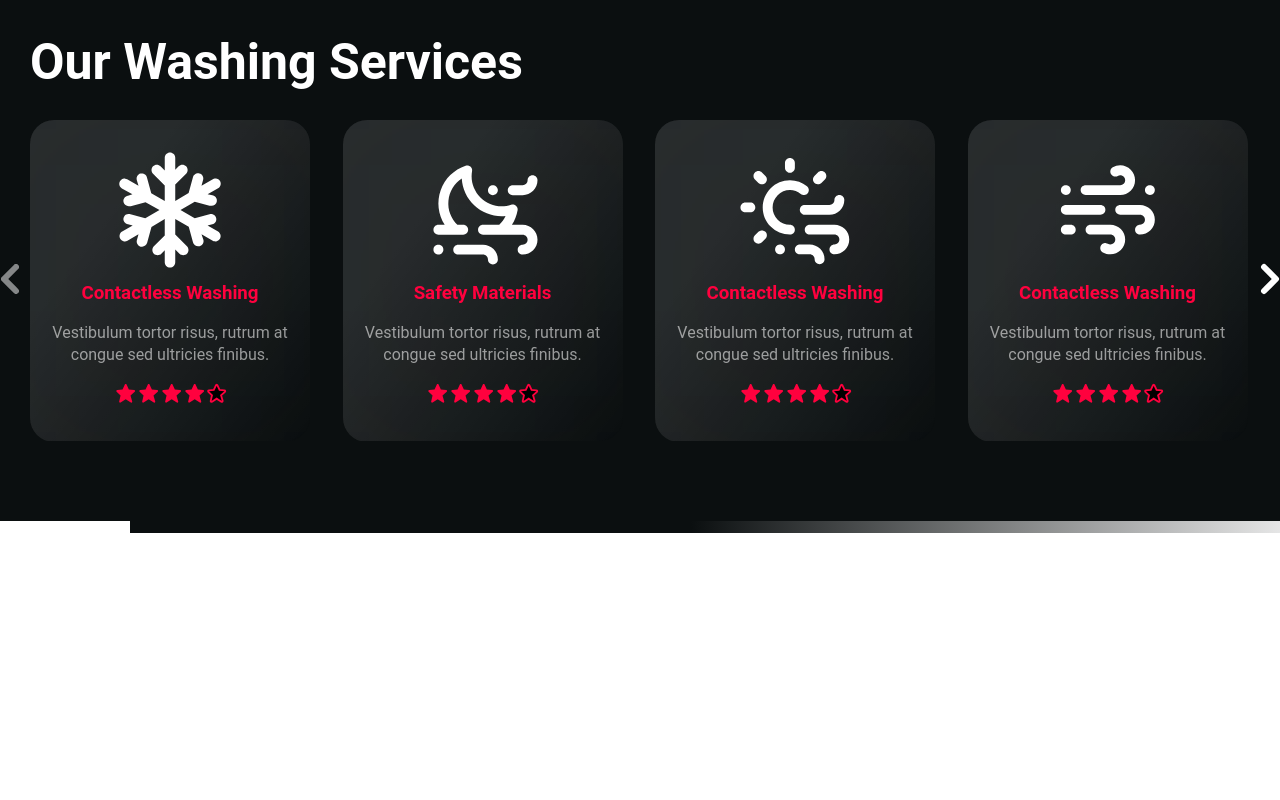
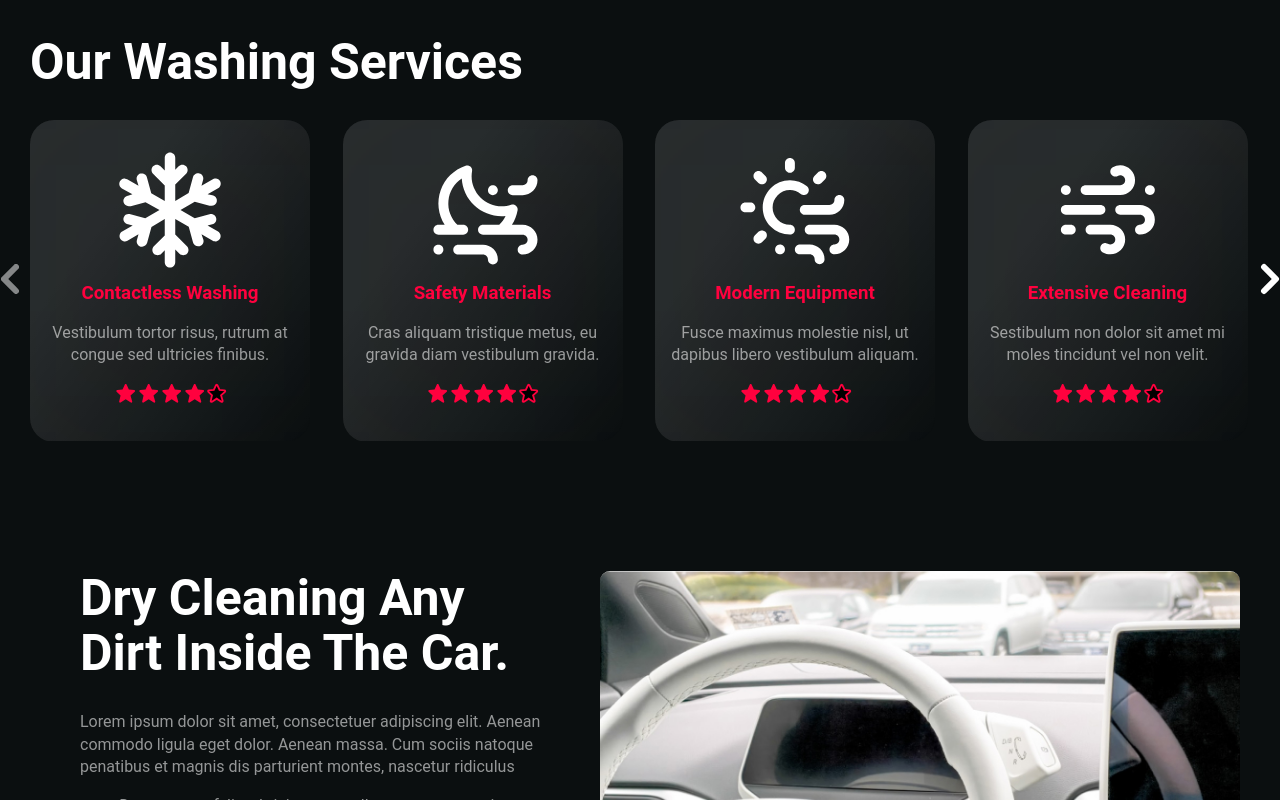
Before and after one commit to oleksandr-sidarok/car-wash, a Vue app: page /booking in a window 1280 px wide. Shown: the part 2000-2800 px from the top of the page. Before the commit the page ends 2533 px from the top, so only its background shows below. Built offline with nearby package versions, Linux system fonts and the light colour scheme.

Commit message:
add section cleaning-services for HomePage

```diff
--- a/src/components/CardsSlider.vue
+++ b/src/components/CardsSlider.vue
@@ -1,7 +1,6 @@
 <template>
   <div class="wrapper">
     <swiper
-        ref="swiperRef"
         :slides-per-view="4"
         :space-between="30"
         :modules="swiperModules"
@@ -40,6 +39,7 @@ const swiperModules = [Navigation]
 import "swiper/css";
 import 'swiper/css/navigation';
 import 'swiper/css/scrollbar';
+import {defineProps} from "vue";
 
 const props = defineProps({
   items: {
--- a/src/components/UI/AppButton.vue
+++ b/src/components/UI/AppButton.vue
@@ -9,6 +9,7 @@
 
 <script setup>
 import {computed} from "vue";
+import {defineProps} from "vue";
 
 const props = defineProps({
   type: {
@@ -42,8 +43,9 @@ let linkType = computed(() => {
     color: white;
   }
 
-  .outline {
+  .outlined {
     background: transparent;
     border: 1px solid #ffffff;
+    opacity: 0.8;
   }
 </style>
--- a/src/views/HomePage.vue
+++ b/src/views/HomePage.vue
@@ -55,12 +55,76 @@
       </div>
     </div>
   </section>
+  <section class="cleaning-services">
+    <div class="container">
+      <div class="inner">
+        <div class="content">
+          <!--    Evan Yu, I'm sorry      -->
+          <swiper
+              :slides-per-view="1"
+              :modules="swiperModules"
+              :navigation="{nextEl: '#next', prevEl: '#prev'}"
+              @swiper="cleaningSwiper = $event"
+              @reachBeginning="$forceUpdate"
+              @reachEnd="$forceUpdate"
+          >
+            <swiper-slide>
+              <h2 @click="">Dry Cleaning Any Dirt Inside The Car.</h2>
+              <div class="text">
+                <p>
+                  Lorem ipsum dolor sit amet, consectetuer adipiscing elit. Aenean commodo ligula eget dolor.
+                  Aenean massa. Cum sociis natoque penatibus et magnis dis parturient montes, nascetur ridiculus
+                </p>
+                <p>
+                  mus. Donec quam felis, ultricies nec, pellentesque eu, pretium quis, sem. Nulla consequat
+                  massa quis enim.
+                </p>
+              </div>
+            </swiper-slide>
+            <swiper-slide>
+              <h2>Dry Cleaning Any Dirt Inside The Car.</h2>
+              <div class="text">
+                <p>
+                  Lorem ipsum dolor sit amet, consectetuer adipiscing elit. Aenean commodo ligula eget dolor.
+                  Aenean massa. Cum sociis natoque penatibus et magnis dis parturient montes, nascetur ridiculus
+                </p>
+                <p>
+                  mus. Donec quam felis, ultricies nec, pellentesque eu, pretium quis, sem. Nulla consequat
+                  massa quis enim.
+                </p>
+              </div>
+            </swiper-slide>
+          </swiper>
+          <div class="buttons-wrapper">
+            <app-button decoration="outlined">View More</app-button>
+            <div class="cleaning-services-nav">
+              <app-button id="prev" :decoration="cleaningSwiper?.isBeginning ? 'outlined' : 'fill'">Prev</app-button>
+              <app-button id="next" :decoration="cleaningSwiper?.isEnd ? 'outlined' : 'fill'">Next</app-button>
+            </div>
+          </div>
+        </div>
+        <div class="image">
+          <img src="../assets/img/inside-car.jpg" alt="inside car" width="640" height="430">
+        </div>
+      </div>
+    </div>
+  </section>
 </template>
 
 <script setup>
 import TheIntro from "../components/TheIntro.vue";
 import AppButton from "../components/UI/AppButton.vue";
 import CardsSlider from "../components/CardsSlider.vue";
+
+import {Navigation} from "swiper"
+import {Swiper, SwiperSlide, useSwiper} from "swiper/vue";
+const swiperModules = [Navigation]
+import "swiper/css";
+import 'swiper/css/navigation';
+import 'swiper/css/scrollbar';
+import {ref} from "vue";
+
+let cleaningSwiper = ref({})
 
 let ourServices = [
   {
@@ -70,23 +134,23 @@ let ourServices = [
   },
   {
     title: "Safety Materials",
-    description: "Vestibulum tortor risus, rutrum at congue sed ultricies finibus.",
+    description: "Cras aliquam tristique metus, eu gravida diam vestibulum gravida.",
     icon: new URL('../assets/icons/u_wind-moon.svg', import.meta.url)
   },
   {
-    title: "Contactless Washing",
-    description: "Vestibulum tortor risus, rutrum at congue sed ultricies finibus.",
+    title: "Modern Equipment",
+    description: "Fusce maximus molestie nisl, ut dapibus libero vestibulum aliquam.",
     icon: new URL('../assets/icons/u_wind-sun.svg', import.meta.url)
   },
   {
-    title: "Contactless Washing",
-    description: "Vestibulum tortor risus, rutrum at congue sed ultricies finibus.",
+    title: "Extensive Cleaning",
+    description: "Sestibulum non dolor sit amet mi moles tincidunt vel non velit.",
     icon: new URL('../assets/icons/u_wind.svg', import.meta.url)
   },
   {
     title: "Contactless Washing",
     description: "Vestibulum tortor risus, rutrum at congue sed ultricies finibus.",
-    icon: new URL('../assets/icons/u_wind.svg', import.meta.url)
+    icon: new URL('../assets/icons/u_wind-moon.svg', import.meta.url)
   },
 ]
 </script>
@@ -182,4 +246,32 @@ let ourServices = [
 .our-services .inner::after {
   background: linear-gradient(90deg, var(--background-color) 46%, transparent 100%);
 }
+
+.cleaning-services {
+  padding: 50px;
+}
+
+.cleaning-services .inner {
+  display: flex;
+  justify-content: space-between;
+  gap: 50px;
+}
+
+.cleaning-services .content {
+  width: 42%;
+}
+
+.cleaning-services img {
+  border-radius: 10px;
+}
+
+.cleaning-services .buttons-wrapper {
+  display: flex;
+  justify-content: space-between;
+}
+
+.cleaning-services-nav {
+  display: flex;
+  gap: 10px;
+}
 </style>
```
Also changed, not shown: src/assets/img/inside-car.jpg (added).
